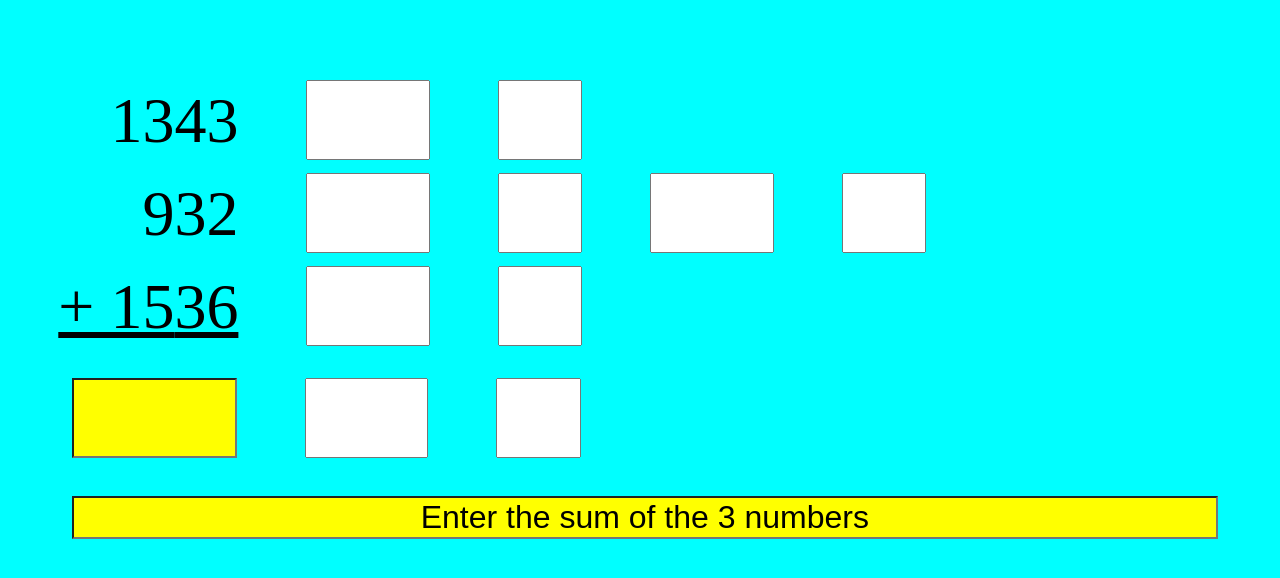
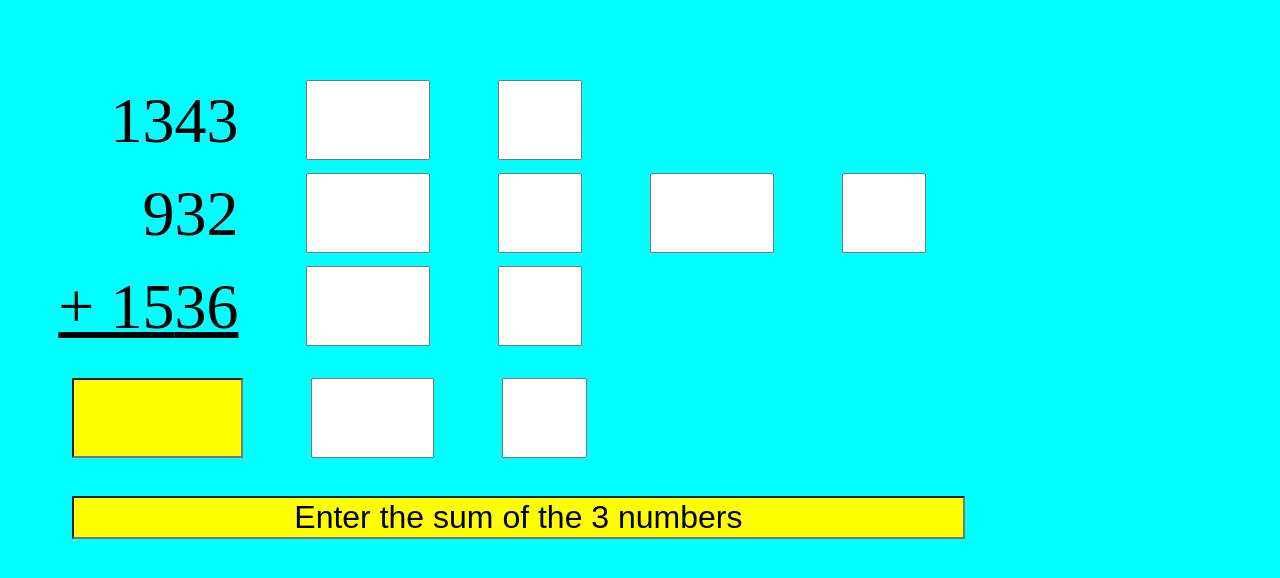
Before and after one commit to mebartsch/mebartsch.github.io, a Jekyll site: the page projects/CastingNines/TryIt/index.html, which Jekyll copies as it is, in a window 1280 px wide. Shown: the top 578 px of the page. Built offline with Jekyll 4.4.1, drawn with Linux system fonts in a browser that asks for light colours.

Commit message:
Update index.html

```diff
--- a/projects/CastingNines/TryIt/index.html
+++ b/projects/CastingNines/TryIt/index.html
@@ -6,7 +6,6 @@
     <meta name="viewport" content="width=device-width, initial-scale=1">
 
 <script>
-
   function nextStep() {
    //arguments: 0.current-cell id, 1.next-cell id, 2.expected value, 3.next message
    var nowbox = document.getElementById(arguments[0]);
@@ -39,7 +38,6 @@
     nowbox.style.background = "red";
     msgbox.value = "Try Again";
    }}
-
    function EndFunction() {
     document.getElementById('box4-2').style.background = "yellow";
     document.getElementById("img1").style.visibility = "visible"
@@ -49,7 +47,6 @@
 </head>
 
 <style>
-
  input {
   margin-left:5vw;
   text-align:center;
@@ -61,20 +58,23 @@
   text-align: right;
   font-size:5vw;
  }
- .messageBox {
+.smallbox{width:1.2em}
+.largebox{width:1.8em}
+ #messageBox {
   font-size:2.5vw;
-  width:90%;
+  width:70%;
   text-align:center;
   background:yellow;
  }
-.smallbox{width:1.2em}
-.largebox{width:1.8em}
+ #answerBox {
+  width:2.55em;
+  background:yellow;
+ }
 #img1{
   width:22vw;
   vertical-align:top;
   visibility:hidden;
 }
-
 </style>
 
 <body style="background-color:cyan">
@@ -94,8 +94,6 @@
     <input class="largebox" type="text" id="box2-3" onkeyup="setTimeout(function() { nextStep('box2-3','box2-4',13,'Add the digits of the number you just entered'); }, 200);"/>
     <input class="smallbox" type="text" id="box2-4" onkeyup="setTimeout(function() { nextStep('box2-4','box4-1',4,'Add the digits for your answer'); }, 200);"/>
    </div>
-
-
   <div style="display:inline-block">
    <div style="margin-top:0.8em">                     <!-- line 3 -->
     <label for="box3-1"><u> + 15<span class="box3-1">36</span> </u> </label>
@@ -104,20 +102,16 @@
    </div>
 
    <div style="margin-top:2em">                    <!-- line 4 (answer) -->
-    <input style="width:2.45em;background:yellow" type="text" id="mySum" onkeyup="setTimeout(function() { nextStep('mySum','box1-1',3811,'Add the digits for the first number'); }, 2000);"  />
+    <input id="answerBox" type="text" id="mySum" onkeyup="setTimeout(function() { nextStep('mySum','box1-1',3811,'Add the digits for the first number'); }, 2000);"  />
     <input class="largebox" type="text" id="box4-1" onkeyup="setTimeout(function() { nextStep('box4-1','box4-2',4,'Add the digits of the number you just entered'); }, 200);"/>
     <input class="smallbox type="text" id="box4-2" onkeyup="setTimeout(function() { nextStep('box4-2','box2-4',4,'Do the values match?'),EndFunction(); }, 200)";/>
    </div>
-
  </div>
  <img id="img1" src="https://cloud.githubusercontent.com/assets/24393098/23970522/4a2f4c84-0987-11e7-9bcc-1ae3f8dba1d7.gif" alt="Arrow">
-
-
    <div style="margin-top:2em">                    <!-- message box -->
-    <input class="messageBox" type="text" value="Enter the sum of the 3 numbers" id="message"/>
+    <input id="messageBox" type="text" value="Enter the sum of the 3 numbers" id="message"/>
    </div>
 </form>
-
         <footer class="site-footer">
 	</footer>
 
```
